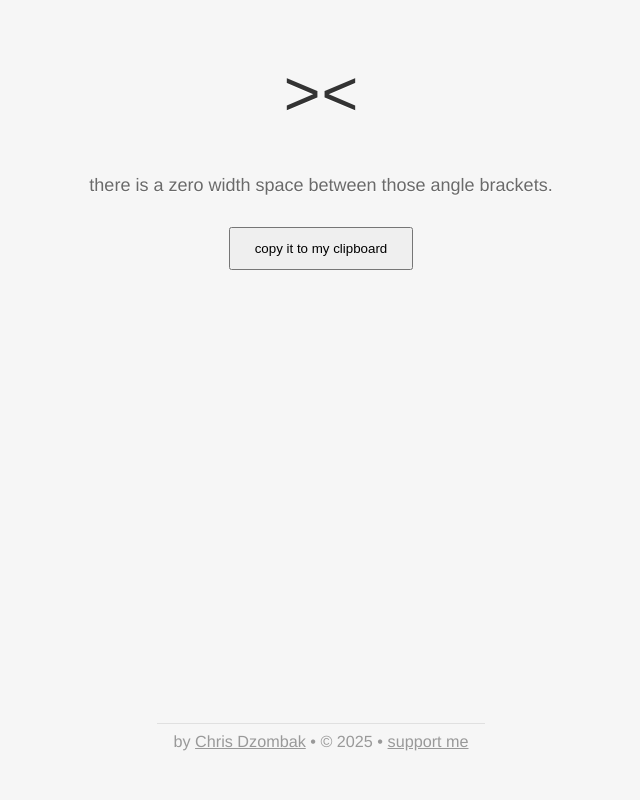
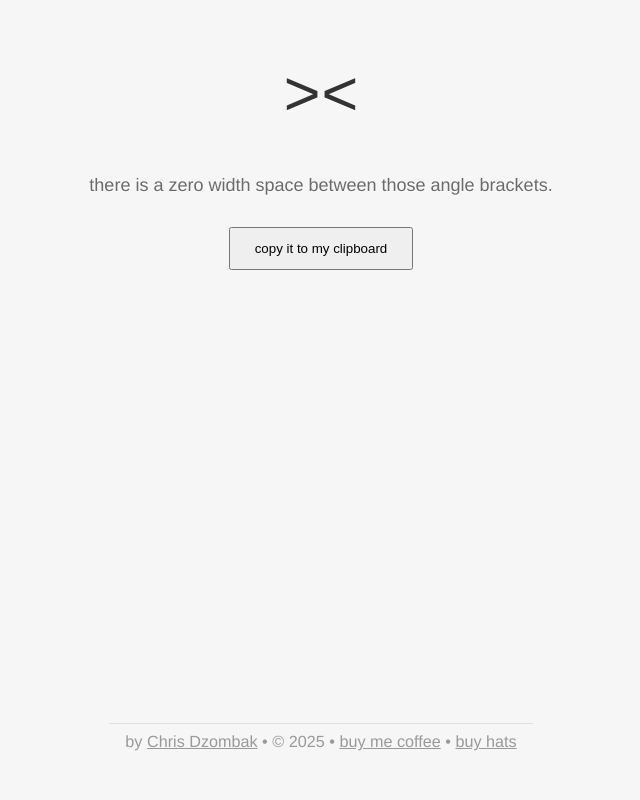
Before and after one commit to cdzombak/zerowidthspace.me, a plain HTML site: page www/index.html in a window 1280 px wide. Shown: the whole page, without its empty margins (319-959 px from the left). Drawn offline with Linux system fonts and the light colour scheme; some packages are replaced by stand-ins of ours; a script that the page names is missing.

Commit message:
update footer

```diff
--- a/www/index.html
+++ b/www/index.html
@@ -159,7 +159,7 @@
     </p>
   </div>
   <footer>
-    by <a href="https://www.dzombak.com">Chris Dzombak</a> • &copy; <span id="year">2025</span> • <a href="https://www.dzombak.com/support-me">support me</a>
+    by <a href="https://www.dzombak.com">Chris Dzombak</a> • &copy; <span id="year">2025</span> • <a href="https://coff.ee/chrisdzombak">buy me coffee</a> • <a href="https://chrishats.com">buy hats</a>
   </footer>
   <div id="toast"><div id="img">✓</div><div id="desc">copied!</div></div>
   <script src="https://cdnjs.cloudflare.com/ajax/libs/clipboard.js/2.0.4/clipboard.min.js"></script>
```
